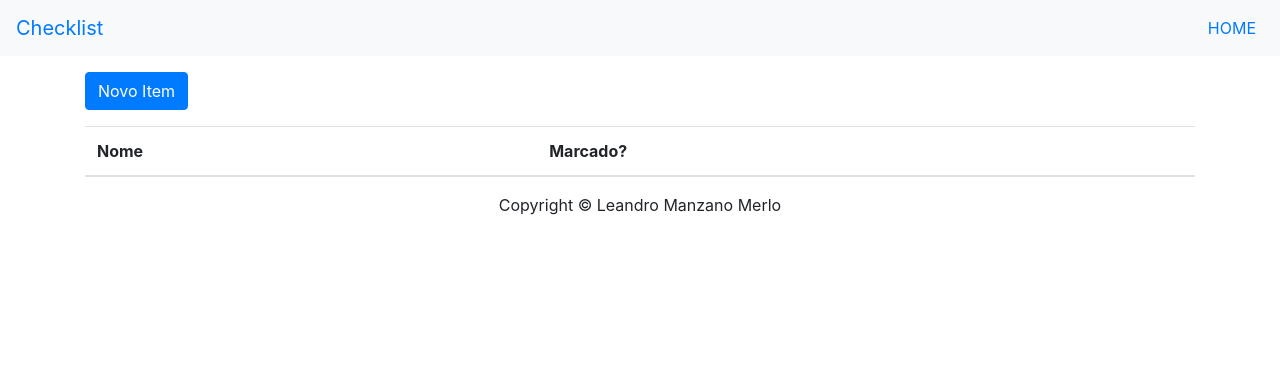
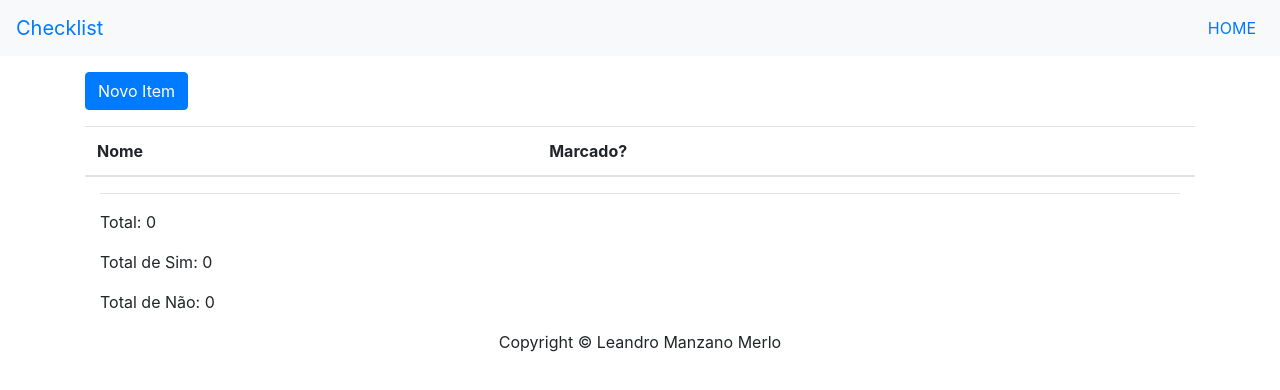
Before and after one commit to leandro-merlo/react-checklist, a React (Create React App) app: page / in a window 1280 px wide. Shown: the top 390 px of the page. Built offline with nearby package versions, Linux system fonts and the light colour scheme.

Commit message:
Adicionando componente Counter

```diff
--- /dev/null
+++ b/src/components/Counter.js
@@ -0,0 +1,21 @@
+import React, { Component } from 'react';
+
+export default class Counter extends Component {
+
+    constructor(props) {
+        super(props);
+    }
+
+    render(){
+        const { data } = this.props;
+        const lenghtOfYes = data.filter(item => item.check === true).length;
+        const lenghtOfNo = data.filter(item => item.check === false).length;
+        return (
+            <div>
+                <p>Total: { data.length }</p>
+                <p>Total de Sim: { lenghtOfYes }</p>
+                <p>Total de Não: { lenghtOfNo }</p>
+            </div>
+        );
+    }
+}
--- a/src/components/Home.js
+++ b/src/components/Home.js
@@ -1,6 +1,7 @@
 import React, { Component } from 'react';
 import { Table, Badge } from 'reactstrap'
 import { Link } from 'react-router-dom'
+import Counter from './../components/Counter'
 
 export default class Home extends Component {
 
@@ -44,6 +45,10 @@ export default class Home extends Component {
                         }
                     </tbody>
                 </Table>
+                <div className="container">
+                    <hr/>
+                    <Counter data={ data }/>
+                </div>
             </div>
         );
     }
```
